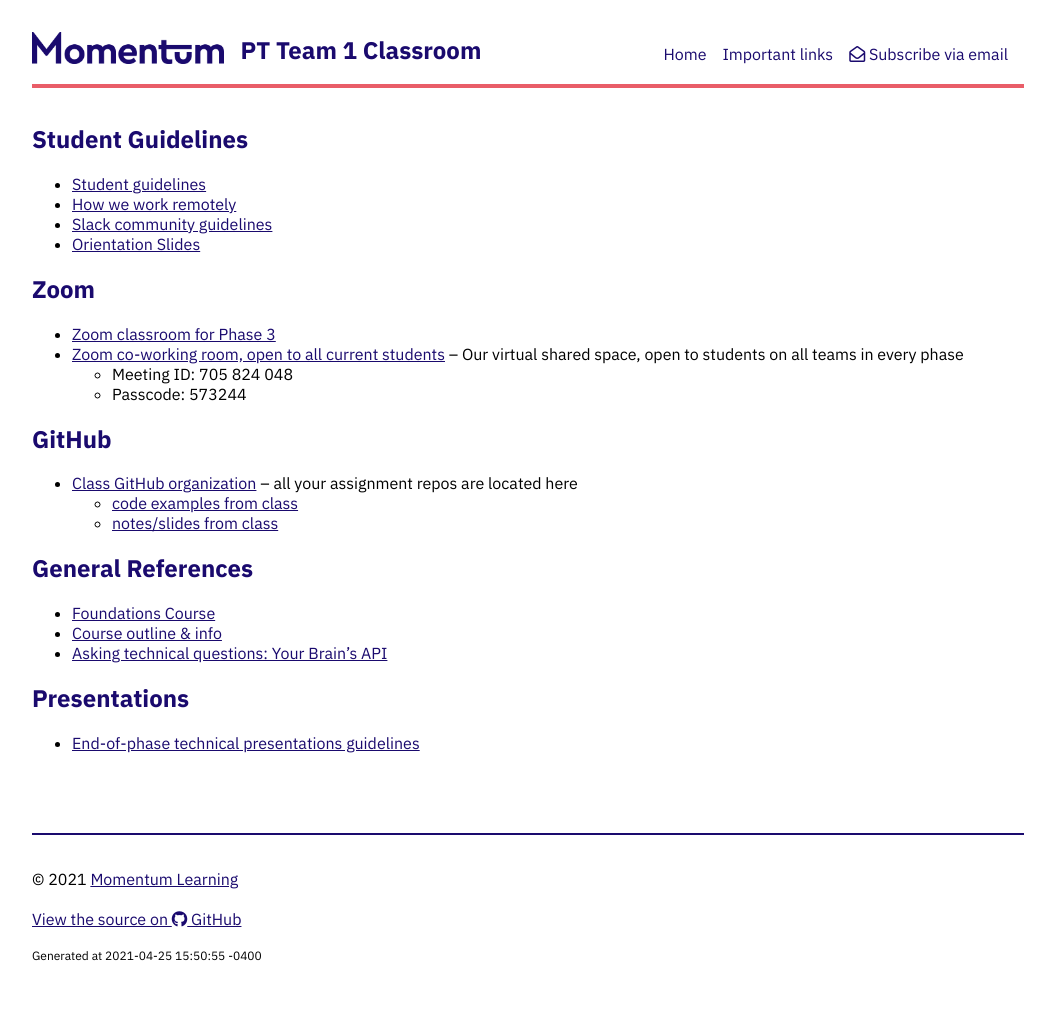
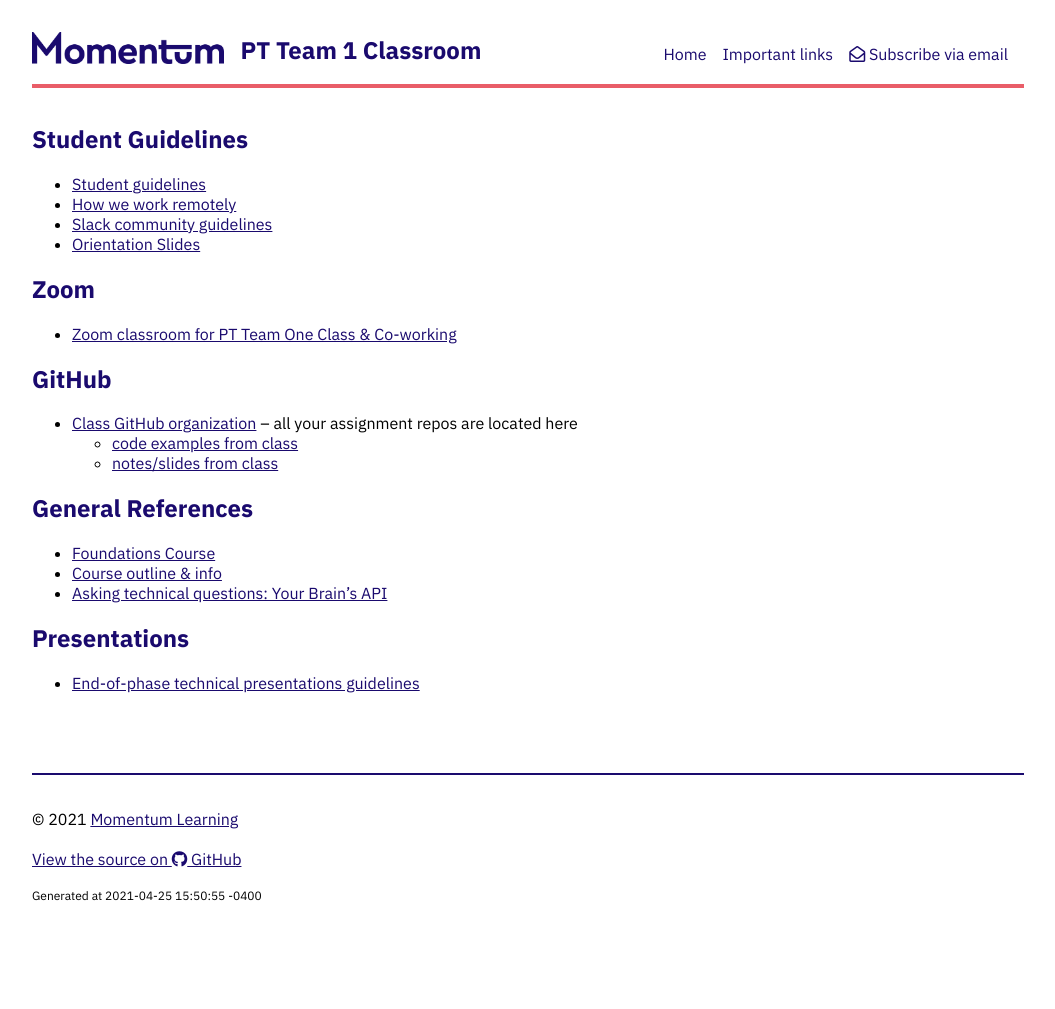
Before and after one commit to momentum-pt-team-1/momentum-pt-team-1.github.io, a Jekyll site: the page built from links.md, in a window 1280 px wide. Shown: the whole page, without its empty margins (112-1167 px from the left). Built offline with Jekyll 4.4.1, drawn with Linux system fonts in a browser that asks for light colours; nearby versions of some CDN libraries; after the commit the page ends 949 px from its top, so only the background shows below that.

Commit message:
fix Zoom link

```diff
--- a/links.md
+++ b/links.md
@@ -13,10 +13,8 @@ layout: default
 
 ## Zoom
 
-- [Zoom classroom for Phase 3](https://us02web.zoom.us/j/88017099254?pwd=S0dXVDlNaE1wWU1uTE5mVFFDa0xoZz099)
-- [Zoom co-working room, open to all current students](https://us02web.zoom.us/j/705824048?pwd=Zk55dFpXa09jNGcvS2UramRNRkxyZz09) -- Our virtual shared space, open to students on all teams in every phase
-  - Meeting ID: 705 824 048
-  - Passcode: 573244
+- [Zoom classroom for PT Team One Class & Co-working](https://us02web.zoom.us/j/86807252959?pwd=cDNPSVBac1E3c05PVzRZa3RYNGtPQT09)
+
 
 ## GitHub
 
```
